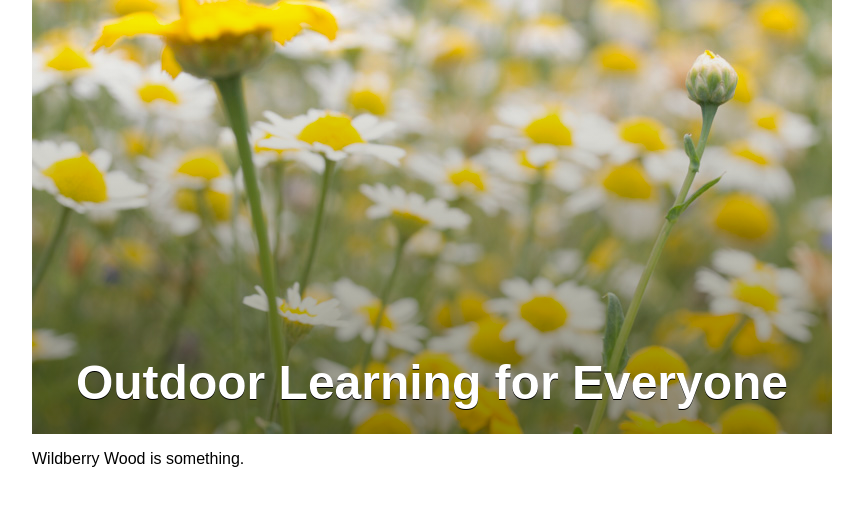
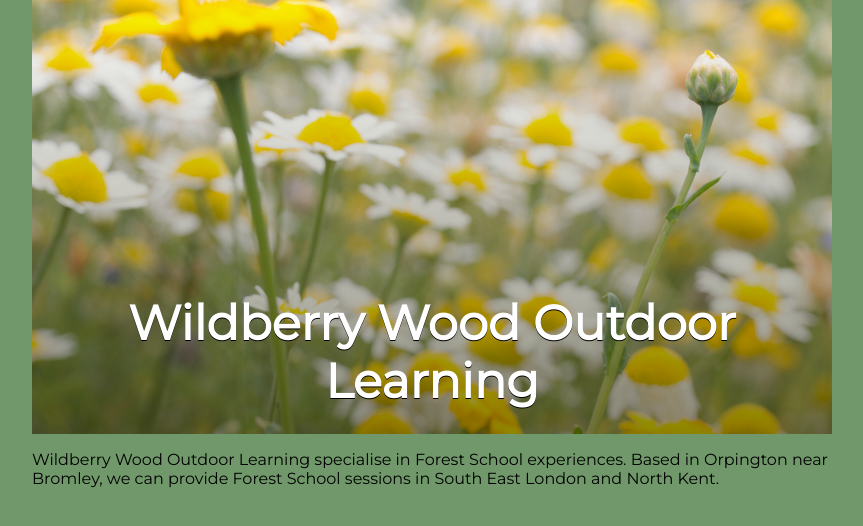
Before and after one commit to khargreaves/wildberrywood-web, a plain HTML site: page index.html in a window 1280 px wide. Shown: the part 116-642 px from the top of the page, without its empty margins (208-1071 px from the left). Drawn offline with Linux system fonts and the light colour scheme.

Commit message:
New additions

```diff
--- a/index.html
+++ b/index.html
@@ -1,5 +1,6 @@
 <!doctype html>
 <meta charset=utf8>
+<link href="https://fonts.googleapis.com/css?family=Montserrat" rel="stylesheet">
 <link rel="stylesheet" href="main.css">
 <title>Wildberry Wood Outdoor Learning</title>
 <nav>
@@ -37,7 +38,9 @@
 </nav>
 <section>
     <div id=head-image>
-        <h2>Outdoor Learning for Everyone</h2>
+        <h2>Wildberry Wood Outdoor Learning</h2>
     </div>
-    <p>Wildberry Wood is something.</p>
+    <p>Wildberry Wood Outdoor Learning specialise in Forest School
+    experiences. Based in Orpington near Bromley, we can provide
+    Forest School sessions in South East London and North Kent.</p>
 </section>
--- a/main.css
+++ b/main.css
@@ -8,7 +8,8 @@
     max-width: 800px;
     margin-left: auto;
     margin-right:auto;
-    font-family: sans-serif;
+    font-family: "Montserrat", sans-serif;
+    background-color: #70986a;
 }
 
 h1 {
```
